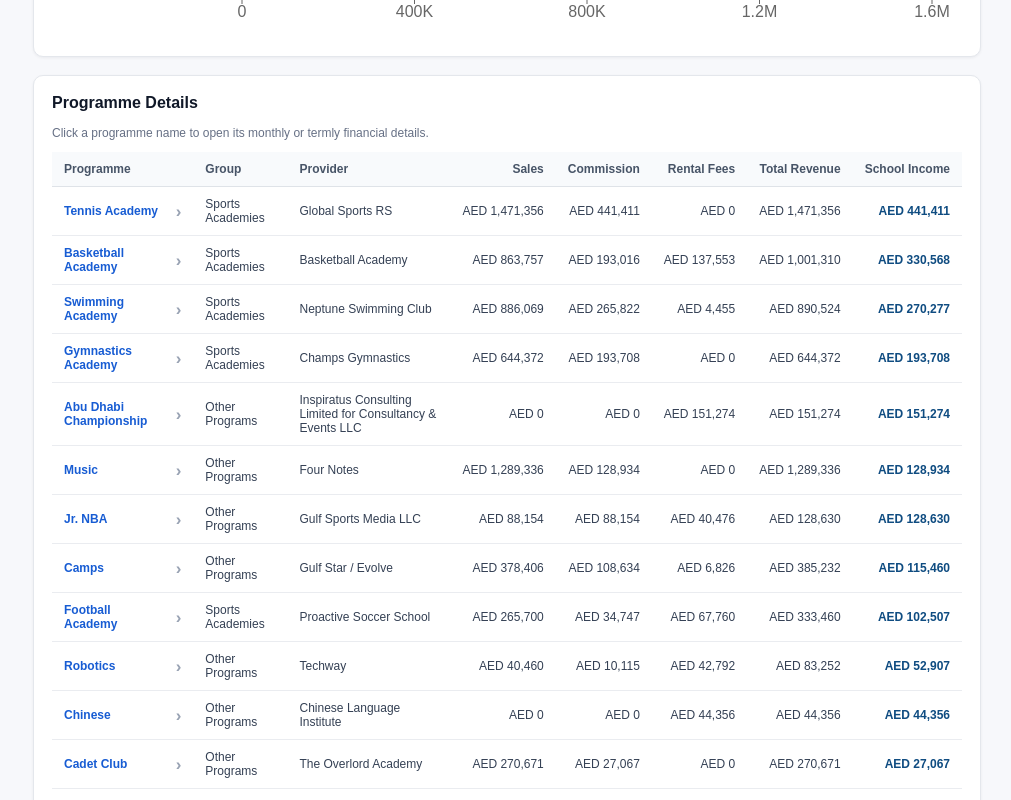
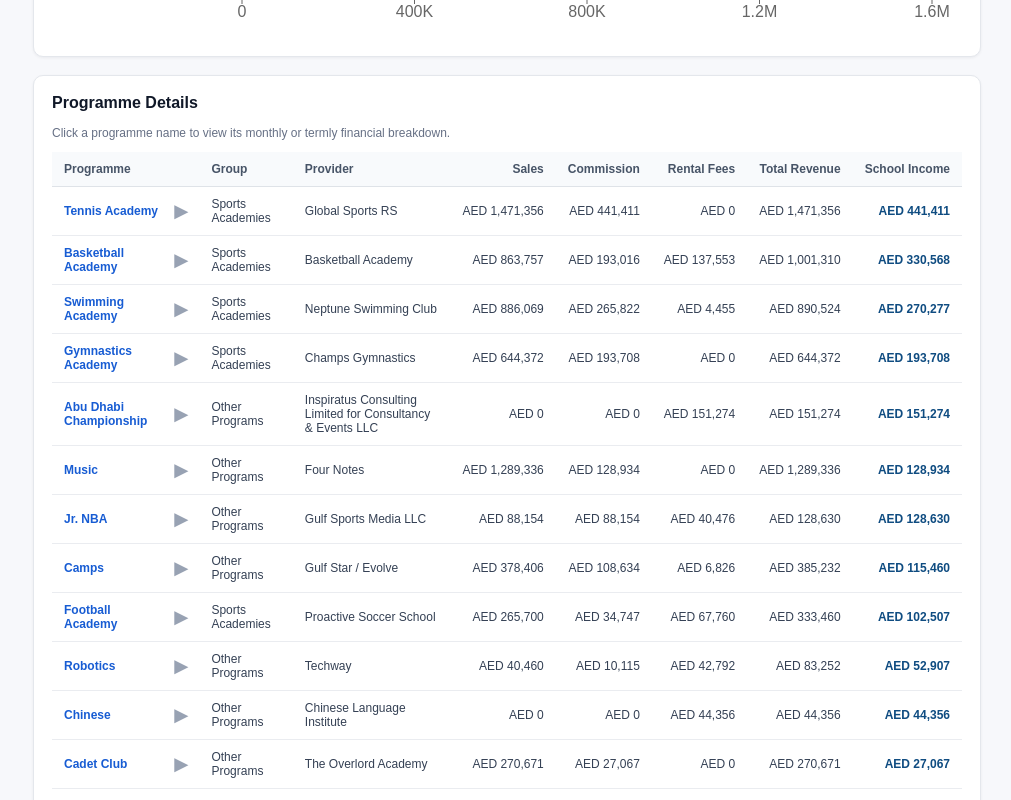
Before and after one commit to mo-seoudi/leasing, a React (Vite) app: page /leasing/summary in a window 1280 px wide. Shown: the part 920-1720 px from the top of the page, without its empty margins (269-1280 px from the left). Built offline with nearby package versions, Linux system fonts and the light colour scheme.

Commit message:
Update ProgrammeTable.jsx

```diff
--- a/src/components/ProgrammeTable.jsx
+++ b/src/components/ProgrammeTable.jsx
@@ -24,8 +24,8 @@ export default function ProgrammeTable({
           <h2>{title}</h2>
 
           <p>
-            Click a programme name to open its monthly or termly
-            financial details.
+            Click a programme name to view its monthly or termly
+            financial breakdown.
           </p>
         </div>
       </div>
@@ -65,7 +65,9 @@ export default function ProgrammeTable({
                           type="button"
                           className="programme-detail-link"
                           onClick={() =>
-                            handleProgrammeClick(item.programme)
+                            handleProgrammeClick(
+                              item.programme
+                            )
                           }
                           aria-expanded={isSelected}
                         >
@@ -78,7 +80,7 @@ export default function ProgrammeTable({
                                 : "programme-row-arrow"
                             }
                           >
-                            ›
+                            ▶
                           </span>
                         </button>
                       </td>
@@ -127,7 +129,7 @@ export default function ProgrammeTable({
         </div>
       ) : (
         <div className="empty-state">
-          No programme data is available for the selected filters.
+          No programme data available for the selected filters.
         </div>
       )}
     </section>
```
